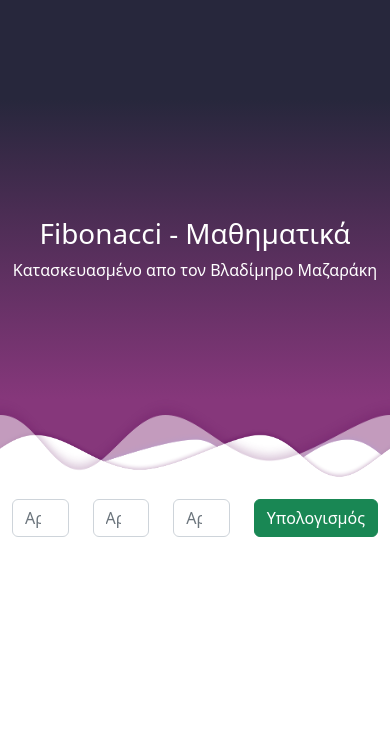
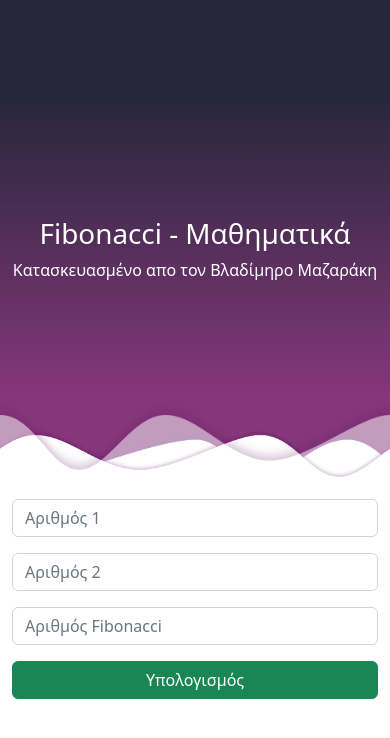
Before and after one commit to vladimirmazarakis/vladimirmazarakis.github.io, a plain HTML site: page index.html in a window 390 px wide. Shown: the top 738 px of the page. Drawn offline with Linux system fonts and the light colour scheme.

Commit message:
Mobile optimizations

```diff
--- a/index.css
+++ b/index.css
@@ -71,6 +71,7 @@
     background-repeat: repeat no-repeat;
     background-position: 0 bottom;
     transform-origin: center bottom;
+    background-size: cover;
 }
 .hero-block__wave-wrapper--wave-animation__wave-wrapper-inner--bgBottom__wave--top                                                                                                                                                                                    {
     background-size: 50% 100px;
@@ -108,7 +109,7 @@
     gap: 20px;
     width: 100%;
     flex-wrap: wrap;
-    justify-content: start;
+    justify-content: center;
 }
 
 .fibonacci-block__blocks__row__block{
--- a/index.html
+++ b/index.html
@@ -34,23 +34,23 @@
         <div class="fibonacci-block">
             <div class="container fibonacci-block__inputs-container">
                 <div class="fibonacci-block__inputs-container__inputs">
-                    <form class="row fibonacci-block__inputs-container__inputs__form">
-                        <div class="input-group col">
+                    <form class="row gap-3 gap-md-0 fibonacci-block__inputs-container__inputs__form">
+                        <div class="input-group col-md col-12">
                             <input class="form-control" id="number-one" type="number" placeholder="Αριθμός 1" id="">
                         </div>
-                        <div class="input-group col">
+                        <div class="input-group col-md col-12">
                             <input class="form-control" id="number-two" type="number" placeholder="Αριθμός 2" id="">
                         </div>
-                        <div class="input-group col">
+                        <div class="input-group col-md col-12">
                             <input class="form-control" id="count" type="number" placeholder="Αριθμός Fibonacci" id="">
                         </div>
-                        <div class="input-group col">
+                        <div class="input-group col-md col-12">
                             <button type="submit" id="calculate-btn" class="btn btn-success">Υπολογισμός</button>
                         </div>
                     </form>
                 </div>
             </div>
-            <div class="container fibonacci-block__blocks">
+            <div class="container-fluid fibonacci-block__blocks">
                 <div class="fibonacci-block__blocks__row">
                 </div>
             </div>
```
